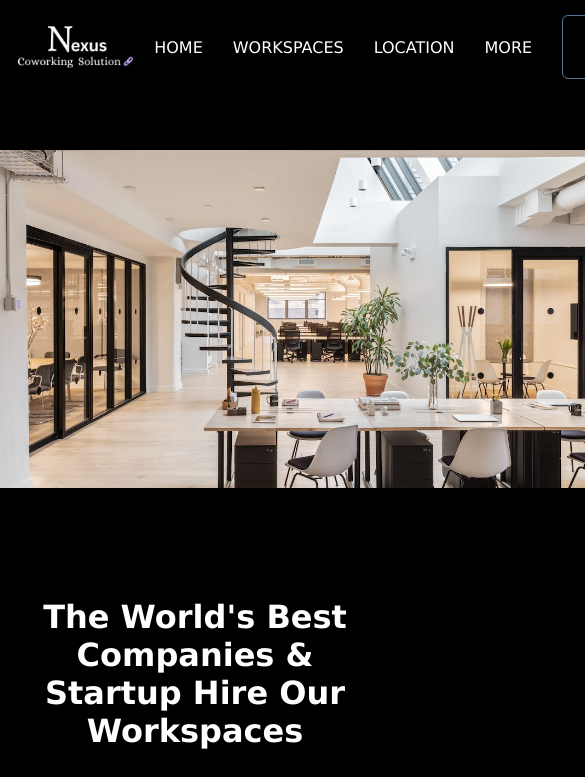
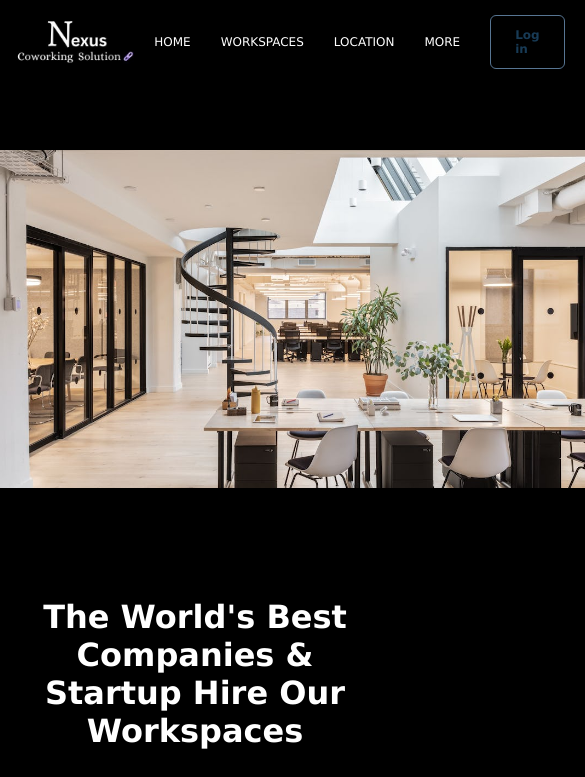
Before and after one commit to sjoshihypen/Nexus-Coworking, a plain HTML site: page index.html in a window 390 px wide. Shown: the top 777 px of the page, 585 px wide, since content can reach past the window. Drawn offline with Linux system fonts and the light colour scheme; a script that the page names is missing.

Commit message:
Update stylee.css

```diff
--- a/stylee.css
+++ b/stylee.css
@@ -277,6 +277,27 @@ header{
     justify-content: center;
     gap: 50px;
 }
+
+
+/* Styles for desktop devices */
+body {
+  font-size: 16px;
+}
+
+/* Styles for tablet devices */
+@media (max-width: 768px) {
+  body {
+    font-size: 14px;
+  }
+}
+
+/* Styles for mobile devices */
+@media (max-width: 480px) {
+  body {
+    font-size: 12px;
+  }
+}
+
 
 
 
```
